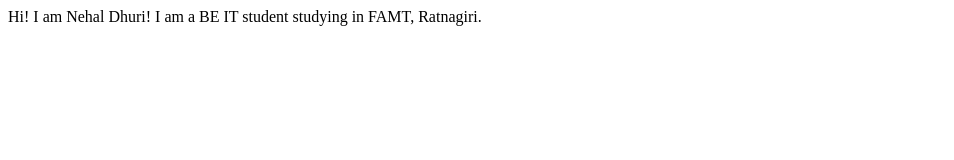
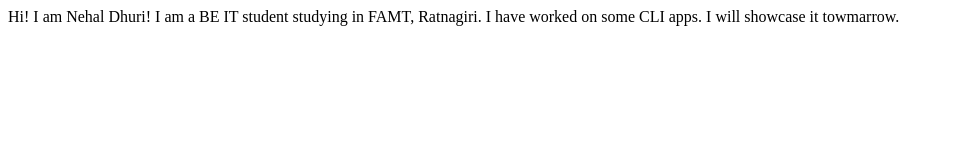
Before and after one commit to NehalDhuri/nehaldhuri-portfolio, a plain HTML site: page index.html in a window 1280 px wide. Shown: the whole page, without its empty margins (0-954 px from the left). Drawn offline with Linux system fonts and the light colour scheme.

Commit message:
Update details of project

```diff
--- a/index.html
+++ b/index.html
@@ -10,5 +10,7 @@
     Hi! I am Nehal Dhuri!
     I am a BE IT student studying in FAMT, Ratnagiri.
 
+    I have worked on some CLI apps. I will showcase it towmarrow.
+
 </body>
 </html>
```
